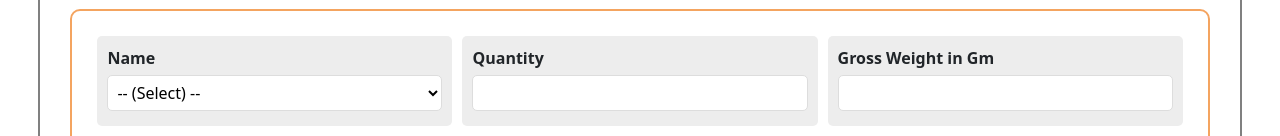
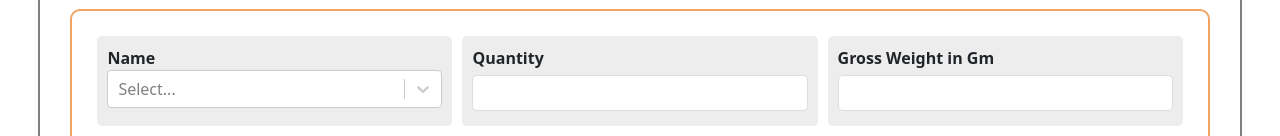
Before and after one commit to vishalgupta02061991/ashok-jewellers, a React (Create React App) app: page / in a window 1280 px wide. Shown: the part 473-609 px from the top of the page. Built offline with nearby package versions, Linux system fonts and the light colour scheme.

Commit message:
Add multiselect

```diff
--- a/package.json
+++ b/package.json
@@ -14,6 +14,7 @@
     "react-datepicker": "^7.3.0",
     "react-dom": "^18.3.1",
     "react-scripts": "5.0.1",
+    "react-select": "^5.10.2",
     "react-to-print": "^2.15.1",
     "web-vitals": "^2.1.4"
   },
--- a/src/App.js
+++ b/src/App.js
@@ -12,6 +12,7 @@ import Header from './Header';
 import { dropDownOptions, jewelryTypeList, validateItem, branchList } from './utils';
 import "react-datepicker/dist/react-datepicker.css";
 import border from './image/border16.png';
+import Select from 'react-select';
 
 //https://github.com/vishalgupta02061991/ashok-jewellers/settings/pages
 
@@ -77,6 +78,22 @@ const App = () => {
     setIsShowInvoiceToogle(false);
     setShow(false)
   }
+
+  const onGoldItemChange = (selectedGoldItem, i) => {
+    console.log(i, selectedGoldItem, 'gg123')
+    let newFormValues = [...formValues];
+    newFormValues[i]['name'] = selectedGoldItem || [];
+    setFormValues(newFormValues);
+    let newErrors = { ...errors };
+    if (newErrors[i]?.['name'] && newErrors[i]?.['name'].length) {
+      delete newErrors[i]['name'];
+      if (Object.keys(newErrors[i]).length === 0) {
+        delete newErrors[i]; // remove entire item error if empty
+      }
+      setErrors(newErrors);
+    }
+  }
+
   const handleChange = (i, e) => {
     let newFormValues = [...formValues];
     newFormValues[i][e.target.name] = e.target.value;
@@ -319,7 +336,7 @@ const App = () => {
                 <div className="col1" key={`${index}-name`}>
                   <div>
                     <label>Name </label>
-                    <select
+                    {/* <select
                       id="jewelry-select"
                       name="name"
                       value={element?.name || ""}
@@ -331,7 +348,17 @@ const App = () => {
                           {item.label}
                         </option>
                       ))}
-                    </select>
+                    </select> */}
+                    <Select
+                      id="jewelry-select"
+                      isMulti
+                      name="name"
+                      options={jewelryTypeList}
+                      value={element?.name.length ? element?.name : []}
+                      onChange={(options) => onGoldItemChange(options, index)}
+                      className="basic-multi-select"
+                      classNamePrefix="select"
+                    />
                     {errors[index]?.name && <p className="error">{errors[index].name}</p>}
                   </div>
                 </div>
--- a/src/InvoiceTable.js
+++ b/src/InvoiceTable.js
@@ -25,8 +25,8 @@ const InvoiceTable = ({ formValues, getTotalAmount, grandTotal }) => {
                             if (item.name && item.quantity && item.weightInGrams) {
                                 return (
                                     <tr key={i + 1}>
-                                        <td>{i + 1}</td>
-                                        <td>{item.name}</td>
+                                        <td>{i + 1}{}</td>
+                                        <td>{item.name ? item.name.map((type) => type.value).join(', ') : ''}</td>
                                         <td>{Number(item.quantity).toFixed(2)} Pc</td>
                                         <td>{Number(item?.weightInGrams)?.toFixed(3)}</td>
 
--- a/src/utils.js
+++ b/src/utils.js
@@ -53,7 +53,7 @@ export const getCount = (name, items) => {
 export const validateItem = (item) => {
   let error = {};
   console.log(item,'ii123', (!item.weightInGrams || Number(item.weightInGrams) <= 0))
-  if (!item.name || item.name.trim() === "") {
+  if (!item.name || item.name?.length === 0) {
     error.name = "Name is required";
   }
   if (!item.quantity || Number(item.quantity) <= 0) {
```
Also changed, not shown: 1 other file (tests, documents, lock files or other folders).
